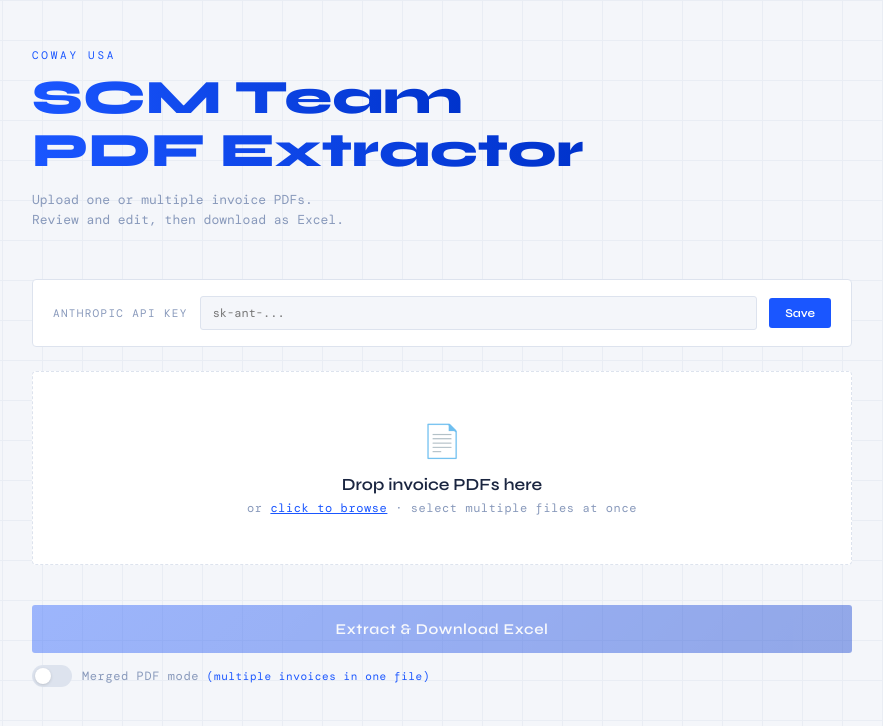
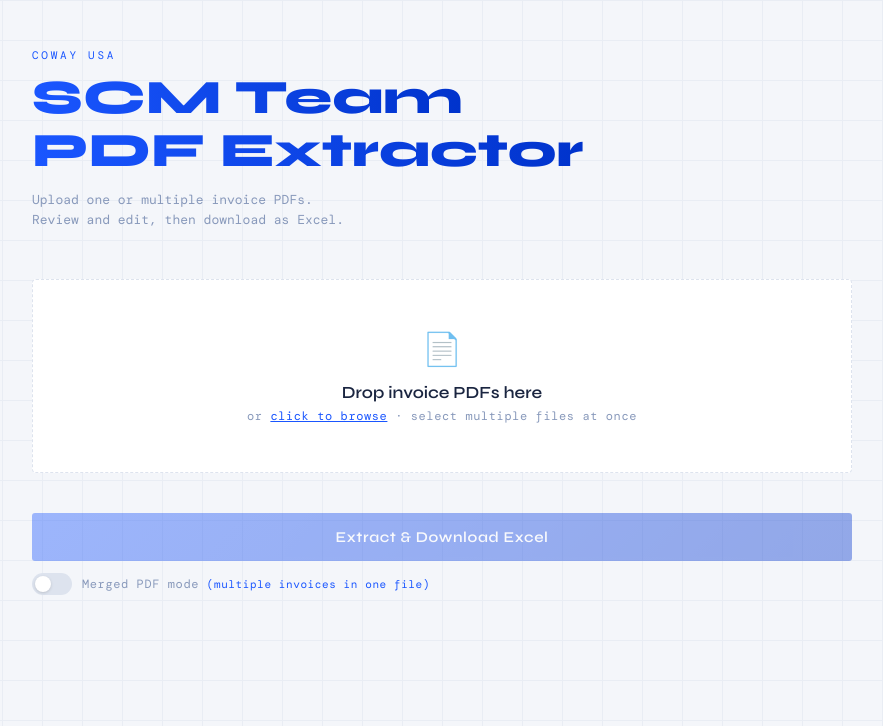
Before and after one commit to CowaySCM/coway-invoice-app, a plain HTML site: page index.html in a window 1280 px wide. Shown: the whole page, without its empty margins (198-1081 px from the left). Drawn offline with nearby package versions, Linux system fonts and the light colour scheme; a web font is replaced by a local one.

Commit message:
Update index.html

```diff
--- a/index.html
+++ b/index.html
@@ -53,44 +53,7 @@
   h1 span { background: linear-gradient(90deg, var(--accent), var(--accent2)); -webkit-background-clip: text; -webkit-text-fill-color: transparent; background-clip: text; }
   .subtitle { margin-top: 12px; font-size: 13px; color: var(--muted); line-height: 1.6; }
 
-  /* API Key input */
-  .api-section {
-    margin-bottom: 24px;
-    background: var(--surface);
-    border: 1px solid var(--border);
-    border-radius: 4px;
-    padding: 16px 20px;
-    display: flex;
-    align-items: center;
-    gap: 12px;
-  }
-  .api-section label { font-size: 11px; letter-spacing: 0.12em; text-transform: uppercase; color: var(--muted); white-space: nowrap; }
-  .api-section input {
-    flex: 1;
-    background: var(--bg);
-    border: 1px solid var(--border);
-    border-radius: 3px;
-    padding: 8px 12px;
-    font-family: var(--mono);
-    font-size: 12px;
-    color: var(--text);
-    outline: none;
-  }
-  .api-section input:focus { border-color: var(--accent); }
-  .api-save-btn {
-    padding: 8px 16px;
-    background: var(--accent);
-    border: none;
-    border-radius: 3px;
-    color: #fff;
-    font-family: var(--display);
-    font-size: 12px;
-    font-weight: 600;
-    cursor: pointer;
-    white-space: nowrap;
-  }
-  .api-save-btn:hover { opacity: 0.88; }
-  .api-status { font-size: 11px; color: var(--success); white-space: nowrap; }
+
 
   /* Drop zone */
   #dropzone {
@@ -206,14 +169,6 @@
     <p class="subtitle">Upload one or multiple invoice PDFs.<br>Review and edit, then download as Excel.</p>
   </header>
 
-  <!-- API Key -->
-  <div class="api-section">
-    <label>Anthropic API Key</label>
-    <input type="password" id="api-key-input" placeholder="sk-ant-..." autocomplete="off"/>
-    <button class="api-save-btn" id="api-save-btn">Save</button>
-    <span class="api-status" id="api-status" style="display:none">✓ Saved</span>
-  </div>
-
   <!-- File input -->
   <input type="file" id="file-input" accept="application/pdf" multiple/>
 
@@ -279,18 +234,6 @@
   const apiSaveBtn   = document.getElementById('api-save-btn');
   const apiStatus    = document.getElementById('api-status');
 
-  // ── API Key ──────────────────────────────────────────────
-  const savedKey = localStorage.getItem('anthropic_api_key');
-  if (savedKey) { apiInput.value = savedKey; apiStatus.style.display = 'inline'; }
-
-  apiSaveBtn.addEventListener('click', () => {
-    const key = apiInput.value.trim();
-    if (!key) return;
-    localStorage.setItem('anthropic_api_key', key);
-    apiStatus.style.display = 'inline';
-    showToast('✓ API key saved');
-  });
-
   // ── Toggle ───────────────────────────────────────────────
   mergedToggle.addEventListener('change', () => {
     toggleTrack.style.background = mergedToggle.checked ? 'var(--accent)' : 'var(--border)';
@@ -337,8 +280,6 @@
 
   // ── Extract ──────────────────────────────────────────────
   extractBtn.addEventListener('click', async () => {
-    const apiKey = localStorage.getItem('anthropic_api_key') || apiInput.value.trim();
-    if (!apiKey) { setStatus('Please save your API key first.', 'error'); return; }
     if (!files.length) return;
 
     extractBtn.disabled = true;
@@ -368,7 +309,7 @@
       const response = await fetch('/api/extract', {
         method: 'POST',
         headers: { 'Content-Type': 'application/json' },
-        body: JSON.stringify({ files: filePayloads, merged: isMerged, apiKey })
+        body: JSON.stringify({ files: filePayloads, merged: isMerged })
       });
 
       progressBar.style.width = '90%';
```
